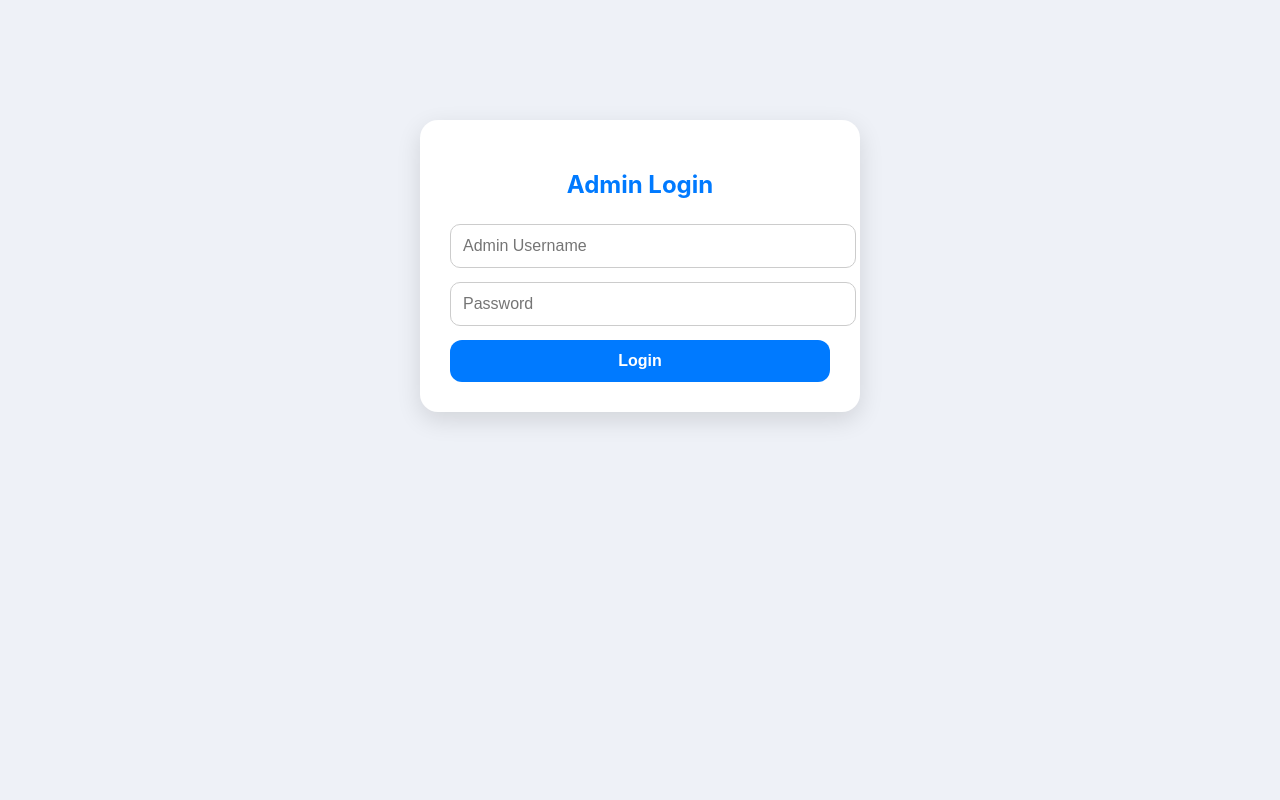
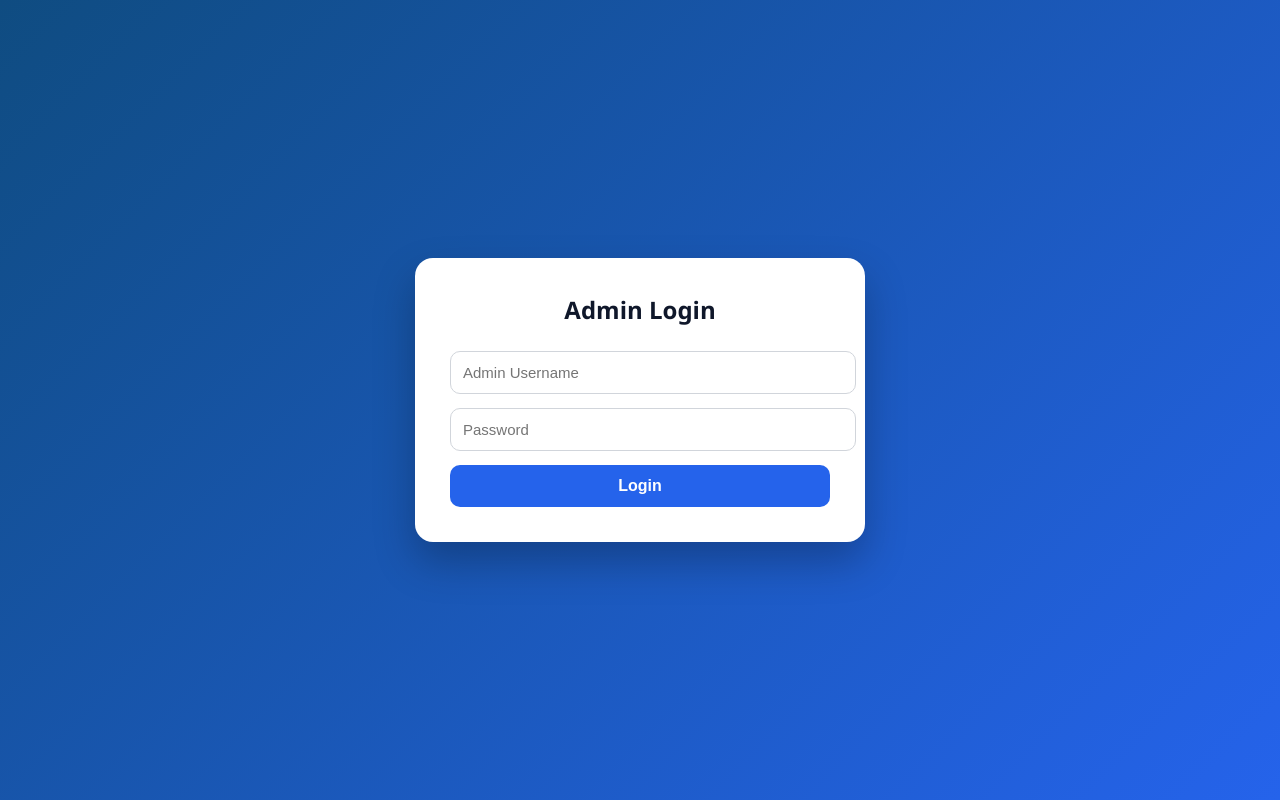
Before and after one commit to preetz-6/tapfinity-backed, a Flask app: template templates/admin_login.html in a window 1280 px wide. Run offline with Flask 3, Linux system fonts and the light colour scheme; the template is opened without the code that fills it, so the values that code supplies are empty; some libraries are stand-ins or nearby versions.

Commit message:
Refactor admin login page and improve styles

```diff
--- a/templates/admin_login.html
+++ b/templates/admin_login.html
@@ -1,29 +1,34 @@
 <!DOCTYPE html>
 <html>
 <head>
-    <title>Admin Login - TapFinity</title>
+    <title>TapFinity Admin Login</title>
+    <meta name="viewport" content="width=device-width, initial-scale=1">
 
     <style>
         body {
             margin: 0;
-            background: #eef1f7;
-            font-family: -apple-system, BlinkMacSystemFont, "Segoe UI", Roboto, sans-serif;
+            min-height: 100vh;
+            display: flex;
+            align-items: center;
+            justify-content: center;
+            font-family: "Segoe UI", Roboto, sans-serif;
+            background: linear-gradient(135deg, #0f4c81, #2563eb);
         }
 
-        .container {
+        .login-box {
+            background: white;
+            padding: 35px;
+            border-radius: 18px;
+            width: 100%;
             max-width: 380px;
-            margin: auto;
-            margin-top: 120px;
-            background: white;
-            padding: 30px;
-            border-radius: 18px;
-            box-shadow: 0 8px 25px rgba(0,0,0,0.12);
+            box-shadow: 0 20px 40px rgba(0,0,0,0.25);
         }
 
         h2 {
+            margin-top: 0;
             text-align: center;
             margin-bottom: 25px;
-            color: #007aff;
+            color: #0f172a;
         }
 
         input {
@@ -31,86 +36,92 @@
             padding: 12px;
             margin-bottom: 14px;
             border-radius: 10px;
-            border: 1px solid #ccc;
-            font-size: 16px;
+            border: 1px solid #d1d5db;
+            font-size: 15px;
         }
 
         button {
             width: 100%;
             padding: 12px;
-            background: #007aff;
+            border: none;
+            border-radius: 10px;
+            background: #2563eb;
             color: white;
-            border: none;
-            border-radius: 12px;
             font-size: 16px;
             font-weight: 600;
             cursor: pointer;
         }
 
         button:hover {
-            background: #005fcc;
+            background: #1e40af;
         }
 
         .msg {
-            margin-top: 14px;
-            padding: 10px;
-            border-radius: 10px;
+            margin-top: 12px;
+            text-align: center;
             font-size: 14px;
             display: none;
         }
 
         .error {
-            background: #ffe9ea;
-            color: #c7162b;
+            color: #dc2626;
+        }
+
+        .success {
+            color: #059669;
         }
     </style>
 </head>
 
 <body>
 
-<div class="container">
+<div class="login-box">
     <h2>Admin Login</h2>
 
     <input id="username" placeholder="Admin Username">
     <input id="password" type="password" placeholder="Password">
 
-    <button onclick="loginAdmin()">Login</button>
+    <button onclick="login()">Login</button>
 
-    <div id="error_box" class="msg error"></div>
+    <div id="msg" class="msg"></div>
 </div>
 
 <script>
 const BASE = "https://tapfinity-backed.onrender.com";
 
-function showError(msg) {
-    const e = document.getElementById("error_box");
-    e.style.display = "block";
-    e.textContent = msg;
+function showMsg(text, ok=false) {
+    const m = document.getElementById("msg");
+    m.textContent = text;
+    m.className = "msg " + (ok ? "success" : "error");
+    m.style.display = "block";
 }
 
-function loginAdmin() {
+function login() {
     const username = document.getElementById("username").value.trim();
     const password = document.getElementById("password").value;
 
     if (!username || !password) {
-        showError("Enter username and password");
+        showMsg("Enter username and password");
         return;
     }
 
-    fetch(`${BASE}/api/admin/login`, {
+    fetch(BASE + "/api/admin/login", {
         method: "POST",
-        headers: { "Content-Type": "application/json" },
+        headers: {"Content-Type": "application/json"},
         body: JSON.stringify({ username, password })
     })
     .then(r => r.json())
     .then(d => {
         if (d.status === "success") {
-            window.location.href = "/admin";
+            showMsg("Login successful", true);
+            setTimeout(() => {
+                window.location.href = "/admin";
+            }, 600);
         } else {
-            showError(d.message || "Login failed");
+            showMsg(d.message || "Login failed");
         }
     })
-    .catch(() => showError("Network error"));
+    .catch(() => showMsg("Network error"));
 }
 </script>
 
```
